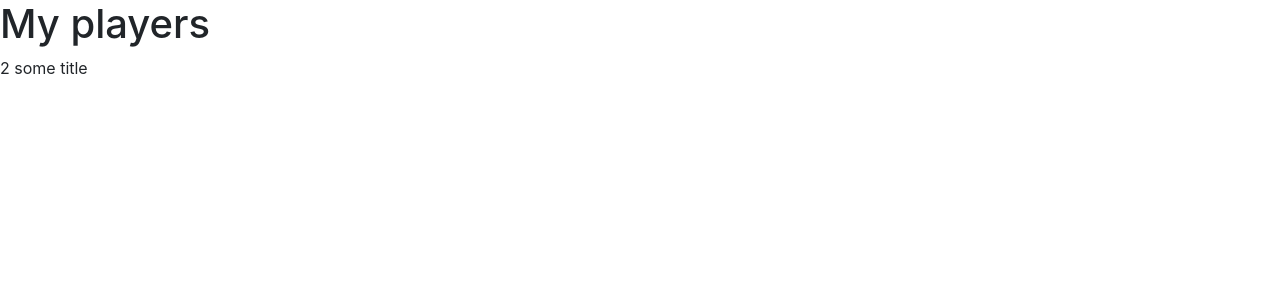
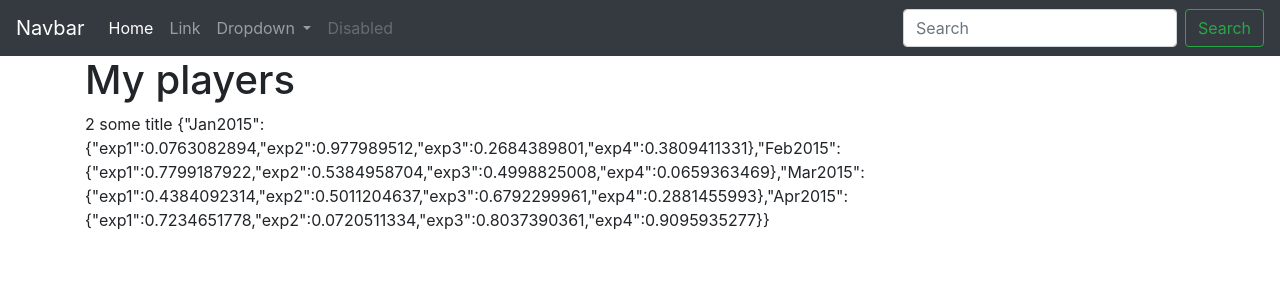
Before and after one commit to KingKasuma/Django, a Django app: page /players/ in a window 1280 px wide. Shown: the top 300 px of the page. Run offline with Django 3.2, Linux system fonts and the light colour scheme; some libraries are stand-ins or nearby versions.

Commit message:
Some fixes

```diff
--- a/trydjango/players/views.py
+++ b/trydjango/players/views.py
@@ -1,4 +1,6 @@
 from django.shortcuts import render
+import numpy as np
+import pandas as pd
 
 # Create your views here.
 
@@ -8,8 +10,15 @@ def data_view(request):
 	#	'title': obj.title,
 	#	'description': obj.description
 	#}
+
+	df = pd.DataFrame(np.random.random((4,4)),
+                 index=['exp1','exp2','exp3','exp4'],
+                 columns=['Jan2015','Feb2015','Mar2015','Apr2015'])
+	print(df.to_json)
+
 	context = {
 		'object': {"id": 2},
-		'title': "some title"
+		'title': "some title",
+		'data': df.to_json
 	}
 	return render(request, "players/players.html", context)
--- a/trydjango/templates/players/players.html
+++ b/trydjango/templates/players/players.html
@@ -5,9 +5,52 @@
 	<link rel="stylesheet" href="https://stackpath.bootstrapcdn.com/bootstrap/4.2.1/css/bootstrap.min.css" integrity="sha384-GJzZqFGwb1QTTN6wy59ffF1BuGJpLSa9DkKMp0DgiMDm4iYMj70gZWKYbI706tWS" crossorigin="anonymous">
 </head>
 <body>
-	<h1>My players</h1>
-	{{ object.id }}
-	{{ title }}
+	<nav class="navbar navbar-expand-lg navbar-dark bg-dark">
+		<a class="navbar-brand" href="#">Navbar</a>
+		<button class="navbar-toggler" type="button" data-toggle="collapse" data-target="#navbarSupportedContent" aria-controls="navbarSupportedContent" aria-expanded="false" aria-label="Toggle navigation">
+		  <span class="navbar-toggler-icon"></span>
+		</button>
+
+		<div class="collapse navbar-collapse" id="navbarSupportedContent">
+		  <ul class="navbar-nav mr-auto">
+			<li class="nav-item active">
+			  <a class="nav-link" href="#">Home <span class="sr-only">(current)</span></a>
+			</li>
+			<li class="nav-item">
+			  <a class="nav-link" href="#">Link</a>
+			</li>
+			<li class="nav-item dropdown">
+			  <a class="nav-link dropdown-toggle" href="#" id="navbarDropdown" role="button" data-toggle="dropdown" aria-haspopup="true" aria-expanded="false">
+				Dropdown
+			  </a>
+			  <div class="dropdown-menu" aria-labelledby="navbarDropdown">
+				<a class="dropdown-item" href="#">Action</a>
+				<a class="dropdown-item" href="#">Another action</a>
+				<div class="dropdown-divider"></div>
+				<a class="dropdown-item" href="#">Something else here</a>
+			  </div>
+			</li>
+			<li class="nav-item">
+			  <a class="nav-link disabled" href="#" tabindex="-1" aria-disabled="true">Disabled</a>
+			</li>
+		  </ul>
+		  <form class="form-inline my-2 my-lg-0">
+			<input class="form-control mr-sm-2" type="search" placeholder="Search" aria-label="Search">
+			<button class="btn btn-outline-success my-2 my-sm-0" type="submit">Search</button>
+		  </form>
+		</div>
+	  </nav>
+
+	  <div class="container">
+		<div class="row">
+			<div class="col-md-10">
+				<h1>My players</h1>
+				{{ object.id }}
+				{{ title }}
+				{{ data }}
+			</div>
+		</div>
+	  </div>
 
 	<script src="https://code.jquery.com/jquery-3.3.1.slim.min.js" integrity="sha384-q8i/X+965DzO0rT7abK41JStQIAqVgRVzpbzo5smXKp4YfRvH+8abtTE1Pi6jizo" crossorigin="anonymous"></script>
 	<script src="https://cdnjs.cloudflare.com/ajax/libs/popper.js/1.14.6/umd/popper.min.js" integrity="sha384-wHAiFfRlMFy6i5SRaxvfOCifBUQy1xHdJ/yoi7FRNXMRBu5WHdZYu1hA6ZOblgut" crossorigin="anonymous"></script>
```
Also changed, not shown: trydjango/db.sqlite3, 1 other file.
